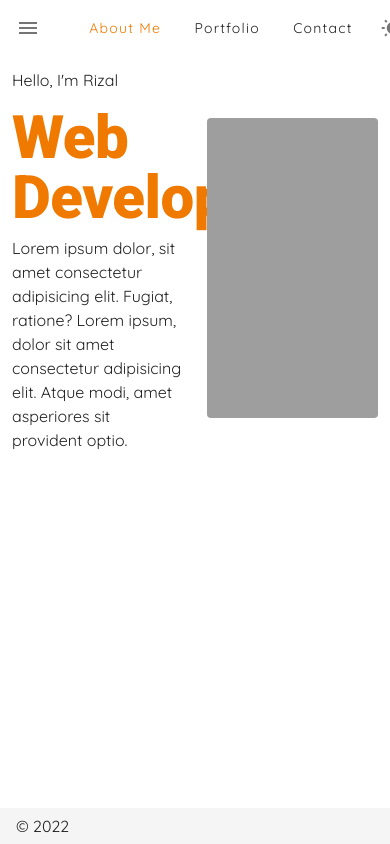
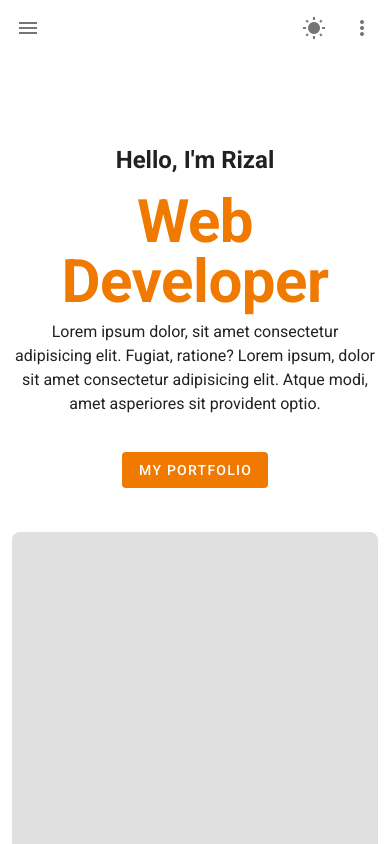
Before and after one commit to amarizzal/PortfolioV2, a Nuxt app: page / in a window 390 px wide. Shown: the top 844 px of the page. Built offline with nearby package versions, Linux system fonts and the light colour scheme.

Commit message:
responsive dikit2 wkw

```diff
--- a/layouts/default.vue
+++ b/layouts/default.vue
@@ -66,29 +66,31 @@
     >
       <v-app-bar-nav-icon @click.stop="drawer = !drawer"></v-app-bar-nav-icon>
 
-      <v-toolbar-title>Rizal Ammar</v-toolbar-title>
+      <v-toolbar-title></v-toolbar-title>
 
       <v-spacer></v-spacer>
 
       <v-btn
         text
-        class="text-capitalize"
+        class="text-capitalize mx-2 hidden-xs-only"
         capitalize
         nuxt
-        color="primary">
+        to="/">
       About Me</v-btn>
 
       <v-btn
         text
-        class="text-capitalize"
+        class="text-capitalize mx-2 hidden-xs-only"
         capitalize
+        to="/portfolio"
         nuxt>
       Portfolio</v-btn>
 
       <v-btn
         text
-        class="text-capitalize"
+        class="text-capitalize mx-2 hidden-xs-only"
         capitalize
+        to="/contact"
         nuxt>
       Contact</v-btn>
 
@@ -148,13 +150,18 @@ export default {
       items: [
         {
           icon: 'mdi-apps',
-          title: 'Welcome',
+          title: 'About Me',
           to: '/'
         },
         {
+          icon: 'mdi-apps',
+          title: 'Portfolio',
+          to: '/portfolio'
+        },
+        {
           icon: 'mdi-chart-bubble',
-          title: 'Inspire',
-          to: '/inspire'
+          title: 'Contact',
+          to: '/contact'
         }
       ],
       miniVariant: false,
@@ -167,7 +174,5 @@ export default {
 </script>
 
 <style>
-  * {
-    font-family: 'Quicksand', 'sans-serif';
-  }
+  @import url('https://fonts.googleapis.com/css2?family=Quicksand:wght@700&display=swap');
 </style>
--- a/nuxt.config.js
+++ b/nuxt.config.js
@@ -49,6 +49,7 @@ export default {
 
   // Vuetify module configuration: https://go.nuxtjs.dev/config-vuetify
   vuetify: {
+    treeShake: true,
     customVariables: ['~/assets/variables.scss'],
     theme: {
       dark: false,
@@ -73,8 +74,11 @@ export default {
 
   googleFonts: {
     families: {
-      Quicksand: true
-    }
+      Quicksand: [300, 400, 500, 600, 700]
+    },
+    download: true,
+    base64: false,
+    fontsPath: '~assets/fonts'
   },
 
   // Build Configuration: https://go.nuxtjs.dev/config-build
--- /dev/null
+++ b/pages/contact.vue
@@ -0,0 +1,3 @@
+<template>
+    <div class="">Contact</div>
+</template>
--- a/pages/index.vue
+++ b/pages/index.vue
@@ -1,14 +1,23 @@
 <template>
   <v-row color="white" justify="center" align="center">
     <v-col cols="12" sm="8" md="12">
-      <v-row align="center">
-        <v-col cols="6">
-          <p>Hello, I'm Rizal</p>
-          <h1 class="display-3 primary--text font-weight-black my-2" color="primary">Web Developer</h1>
+      <v-row align="center"  class="my-16">
+        <v-col cols="12" md="7" class="text-center text-md-left">
+          <p class="font-weight-bold headline">Hello, I'm Rizal</p>
+          <h1 class="display-3 primary--text my-2" style="font-weight: 700;" color="primary">Web Developer</h1>
           <p>Lorem ipsum dolor, sit amet consectetur adipisicing elit. Fugiat, ratione? Lorem ipsum, dolor sit amet consectetur adipisicing elit. Atque modi, amet asperiores sit provident optio.</p>
+          <v-btn
+            depressed
+            color="primary"
+            class="my-5"
+            nuxt
+            to="/portfolio"
+          >
+            My Portfolio
+          </v-btn>
         </v-col>
-        <v-col>
-          <v-card style="height: 300px" flat class="grey"></v-card>
+        <v-col cols="12" md="5">
+          <v-card style="height: 350px" flat class="grey lighten-2 rounded-lg"></v-card>
         </v-col>
       </v-row>
     </v-col>
--- /dev/null
+++ b/pages/portfolio.vue
@@ -0,0 +1,5 @@
+<template>
+    <div class="">Portfolio</div>
+</template>
+
+<script></script>
```
